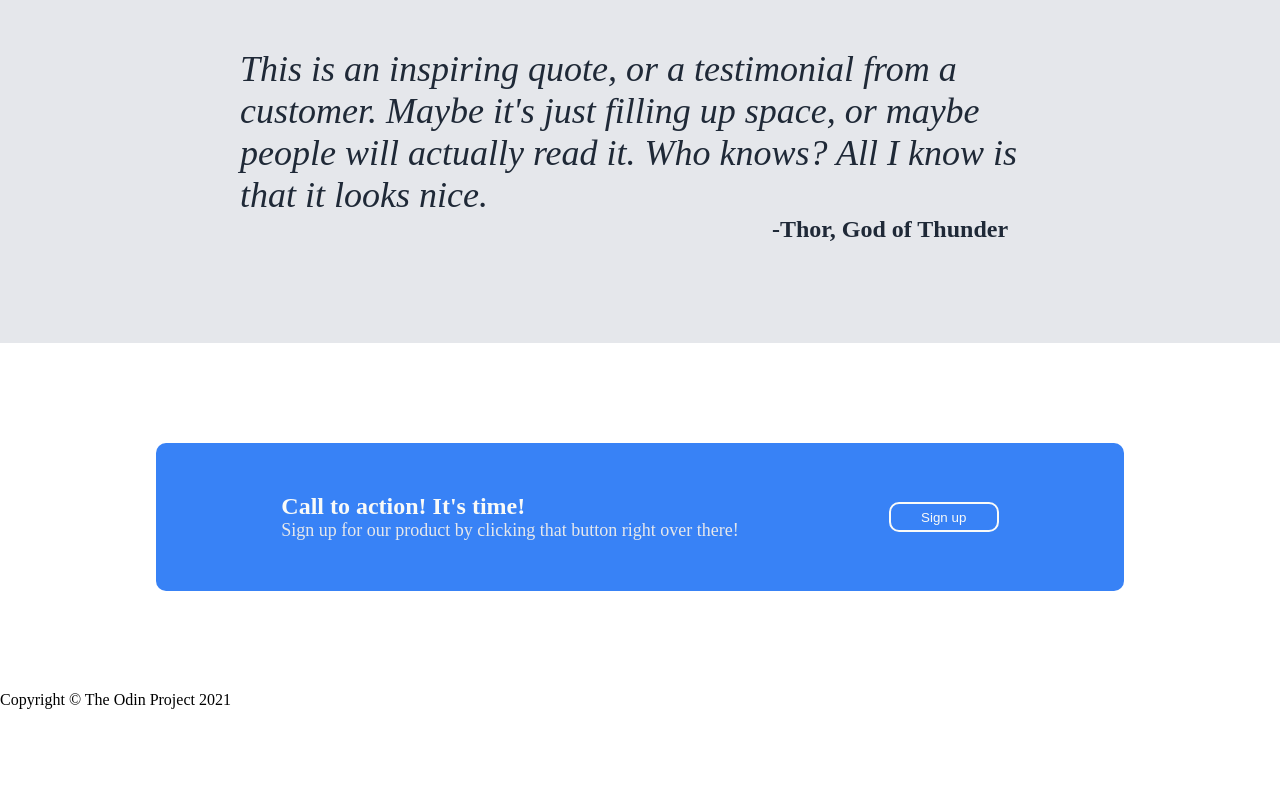
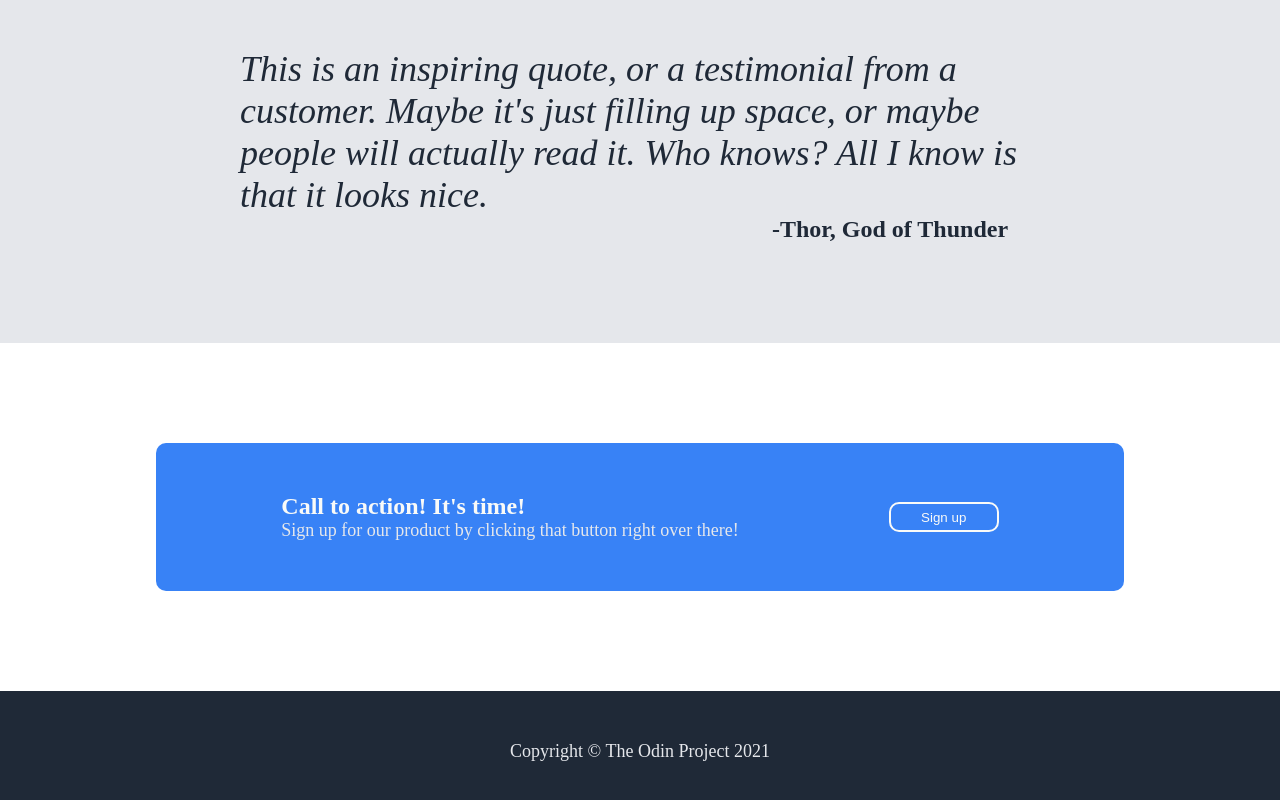
Before and after one commit to paulhwang1007/landing-page, a plain HTML site: page index.html in a window 1280 px wide. Shown: the part 1143-1943 px from the top of the page. Before the commit the page ends 1852 px from the top, so only its background shows below. Drawn offline with Linux system fonts and the light colour scheme.

Commit message:
Complete the Footer of the Landing Page.
Added the footer for the landing page.

```diff
--- a/style.css
+++ b/style.css
@@ -190,3 +190,15 @@ ul {
     border: 2px solid #F9FAF8;
     color: #F9FAF8;
 }
+
+/* Footer */
+
+.footer {
+    background-color: #1F2937;
+    padding: 50px;
+    display: flex;
+    justify-content: center;
+    align-items: center;
+    color: #E5E7EB;
+    font-size: 18px;
+}
```
